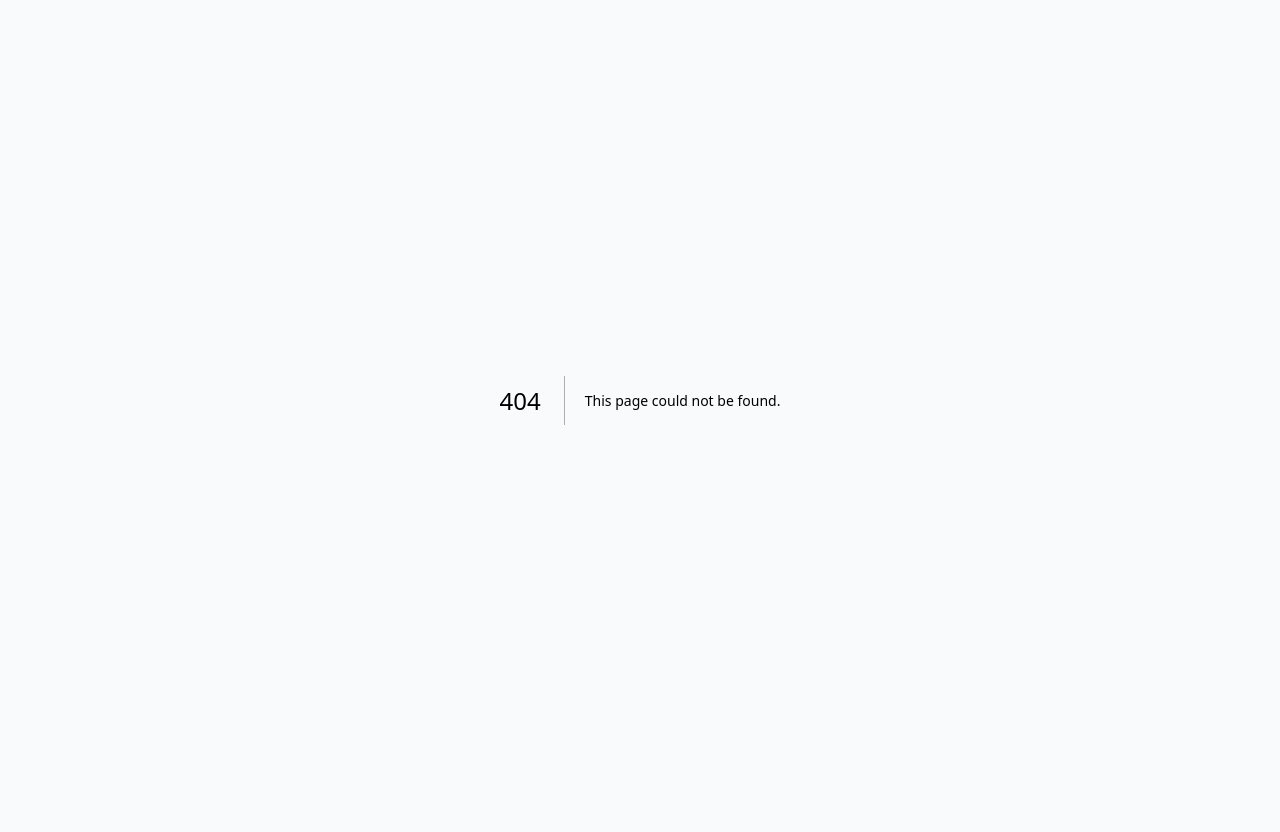
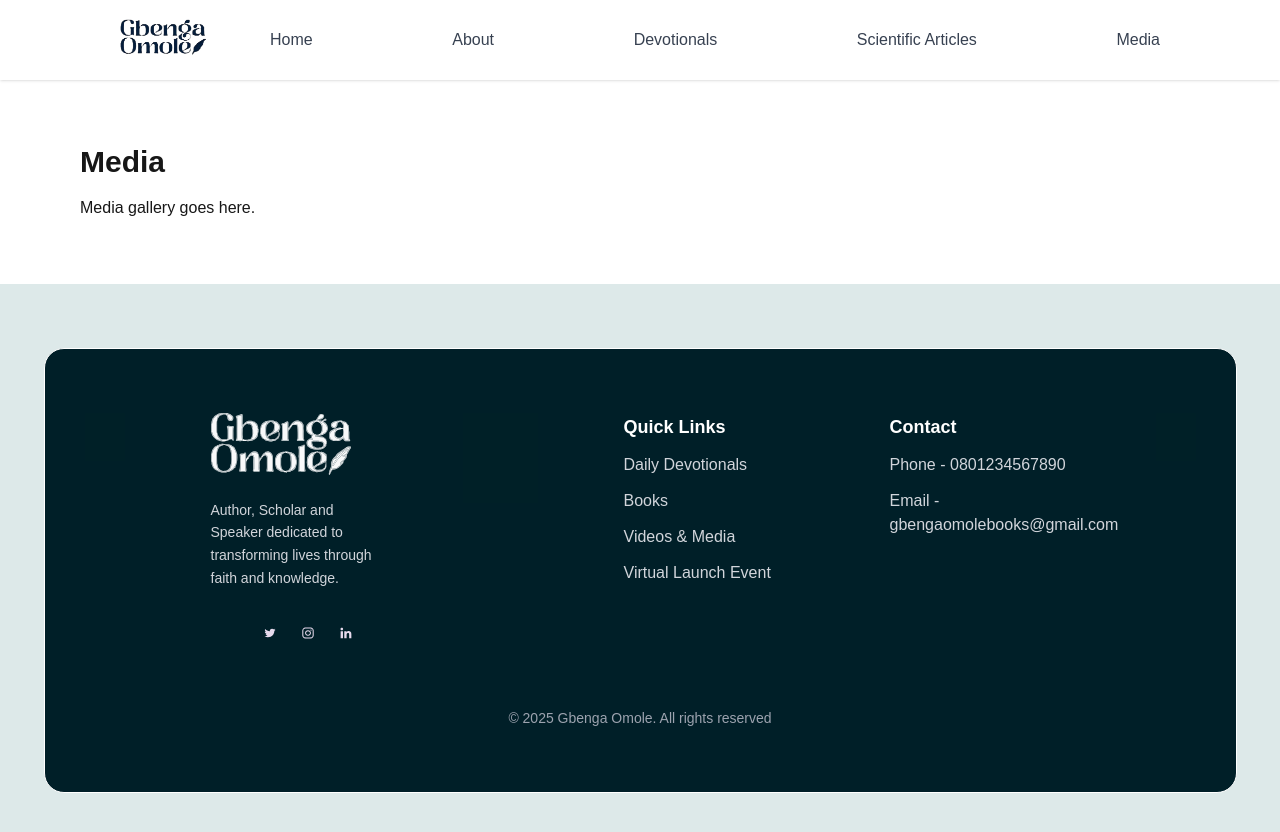
Before and after one commit to SamMuaks2/gbenga-omolo_frontend, a Next.js app: page /media in a window 1280 px wide. Before the commit this address had no page. Shown: the top 832 px of the page. Before the commit the page ends 800 px from the top, so only its background shows below. Built offline with nearby package versions, Linux system fonts and the light colour scheme.

Commit message:
Update pages and Navbar

```diff
--- /dev/null
+++ b/src/app/about/page.tsx
@@ -0,0 +1,8 @@
+export default function AboutPage() {
+  return (
+    <main className="px-6 md:px-20 py-16">
+      <h1 className="text-3xl font-bold mb-4">About</h1>
+      <p>This is the About page.</p>
+    </main>
+  );
+}
--- /dev/null
+++ b/src/app/articles/page.tsx
@@ -0,0 +1,8 @@
+export default function ArticlesPage() {
+  return (
+    <main className="px-6 md:px-20 py-16">
+      <h1 className="text-3xl font-bold mb-4">Scientific Articles</h1>
+      <p>Articles go here.</p>
+    </main>
+  );
+}
--- /dev/null
+++ b/src/app/devotionals/page.tsx
@@ -0,0 +1,8 @@
+export default function DevotionalsPage() {
+  return (
+    <main className="px-6 md:px-20 py-16">
+      <h1 className="text-3xl font-bold mb-4">Devotionals</h1>
+      <p>All devotionals go here.</p>
+    </main>
+  );
+}
--- a/src/app/layout.tsx
+++ b/src/app/layout.tsx
@@ -1,18 +1,33 @@
 import type { Metadata } from "next";
+import Navbar from "../components/Navbar";
+import Footer from "../components/Footer";
 import "./globals.css";
 
 export const metadata: Metadata = {
   title: "Gbenga Omole",
 };
 
-export default function RootLayout({
-  children,
-}: {
-  children: React.ReactNode;
-}) {
+// export default function RootLayout({
+//   children,
+// }: {
+//   children: React.ReactNode;
+// }) {
+//   return (
+//     <html lang="en">
+//       <body className="font-sans bg-gray-50">{children}</body>
+//     </html>
+//   );
+// }
+
+
+export default function RootLayout({ children }: { children: React.ReactNode }) {
   return (
     <html lang="en">
-      <body className="font-sans bg-gray-50">{children}</body>
+      <body>
+        <Navbar />
+        {children}
+        <Footer />
+      </body>
     </html>
   );
 }
--- /dev/null
+++ b/src/app/media/page.tsx
@@ -0,0 +1,8 @@
+export default function MediaPage() {
+  return (
+    <main className="px-6 md:px-20 py-16">
+      <h1 className="text-3xl font-bold mb-4">Media</h1>
+      <p>Media gallery goes here.</p>
+    </main>
+  );
+}
--- a/src/app/page.tsx
+++ b/src/app/page.tsx
@@ -1,6 +1,5 @@
 import Navbar from "../components/Navbar";
 import Footer from "../components/Footer";
-import Image from "next/image";
 import FeaturedBooks from "./pages/FeaturedBooks";
 import HeroSection from "./pages/Hero";
 import NewBookSection from "./pages/NewBook";
@@ -10,19 +9,13 @@ import MeetTheAuthor from "./pages/Author";
 export default function Home() {
   return (
     <main>
-      <Navbar />
-
+      {/* <Navbar /> */}
       <HeroSection />
-
       <NewBookSection />
-
       <FeaturedBooks />
-
       <TestimonialSection />
-
       <MeetTheAuthor />
-
-      <Footer />
+      {/* <Footer /> */}
     </main>
   );
 }
--- a/src/app/pages/Hero.tsx
+++ b/src/app/pages/Hero.tsx
@@ -4,7 +4,8 @@ export default function HeroSection() {
   return (
     <>
       {/* Hero Section */}
-      <section className="bg-white w-full flex flex-col md:flex-row items-center px-8 py-16 max-w-7xl mx-auto">
+      {/* <section className="bg-white w-full flex flex-col md:flex-row items-center px-8 py-16 max-w-7xl mx-auto"> */}
+      <section className="bg-white w-full flex flex-col md:flex-row items-center px-8 py-16 max-w-8xl mx-auto">
         {/* Left Content */}
         <div className="flex-1 ml-[5%]">
           <h1
@@ -36,7 +37,7 @@ export default function HeroSection() {
         </div>
 
         {/* Right Image */}
-        <div className="flex-1 flex justify-center mr-[-7.7%]">
+        <div className="flex-1 flex justify-center mr-[-9%] mb-[1%]">
           <Image
             src="/Images/home-hero.png"
             width={500}
@@ -49,7 +50,7 @@ export default function HeroSection() {
       </section>
 
       {/* CTA / Highlight Section */}
-      <section className="bg-white w-full flex flex-col md:flex-row items-center px-0 py-16 max-w-7xl my-1 mx-auto">
+      <section className="bg-white w-full flex flex-col md:flex-row items-center px-0 py-16 max-w-9xl my-auto mx-auto">
         <div
           className="
             flex
--- a/src/components/Navbar.tsx
+++ b/src/components/Navbar.tsx
@@ -28,10 +28,10 @@ export default function Navbar() {
       <div className="hidden md:flex flex-[1_0_0] justify-between items-center text-gray-700 font-medium">
       {/* <div className="flex justify-between items-center flex-[1_0_0] text-gray-700 font-medium"> */}
         <Link href="/">Home</Link>
-        <Link href="/About">About</Link>
-        <Link href="#devotionals">Devotionals</Link>
-        <Link href="#books">Scientific Articles</Link>
-        <Link href="#media">Media</Link>
+        <Link href="/about">About</Link>
+        <Link href="/devotionals">Devotionals</Link>
+        <Link href="/articles">Scientific Articles</Link>
+        <Link href="/media">Media</Link>
         {/* <Link href="#contact">Contact</Link> */}
       </div>
 
@@ -48,11 +48,11 @@ export default function Navbar() {
       {/* Mobile Menu */}
       {open && (
         <div className="md:hidden flex flex-col px-6 pb-4 gap-4 text-gray-700 font-medium animate-fadeIn">
-          <Link href="#home" onClick={() => setOpen(false)}>Home</Link>
-          <Link href="#about" onClick={() => setOpen(false)}>About</Link>
-          <Link href="#devotionals" onClick={() => setOpen(false)}>Devotionals</Link>
-          <Link href="#books" onClick={() => setOpen(false)}>Scientific Articles</Link>
-          <Link href="#media" onClick={() => setOpen(false)}>Media</Link>
+          <Link href="/" onClick={() => setOpen(false)}>Home</Link>
+          <Link href="/about" onClick={() => setOpen(false)}>About</Link>
+          <Link href="/devotionals" onClick={() => setOpen(false)}>Devotionals</Link>
+          <Link href="/articles" onClick={() => setOpen(false)}>Scientific Articles</Link>
+          <Link href="/media" onClick={() => setOpen(false)}>Media</Link>
         </div>
       )}
     </nav>
```
